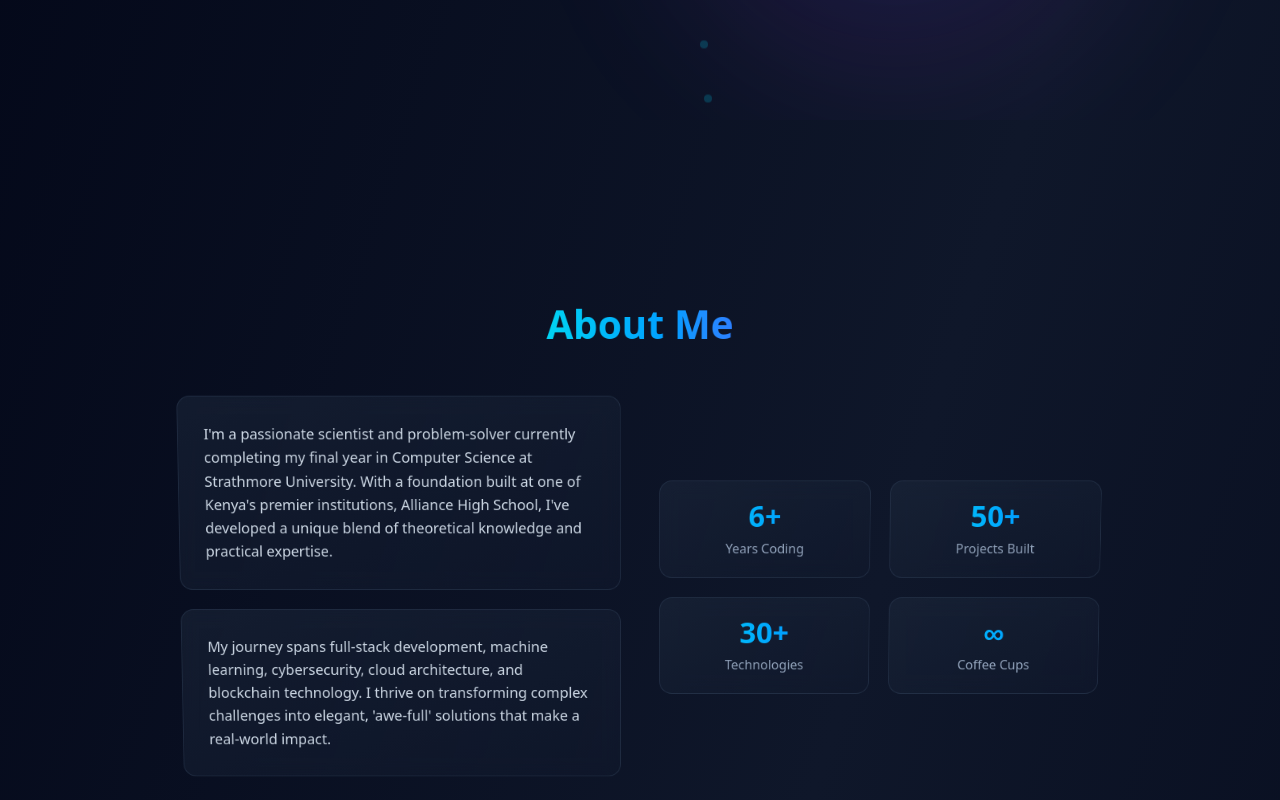
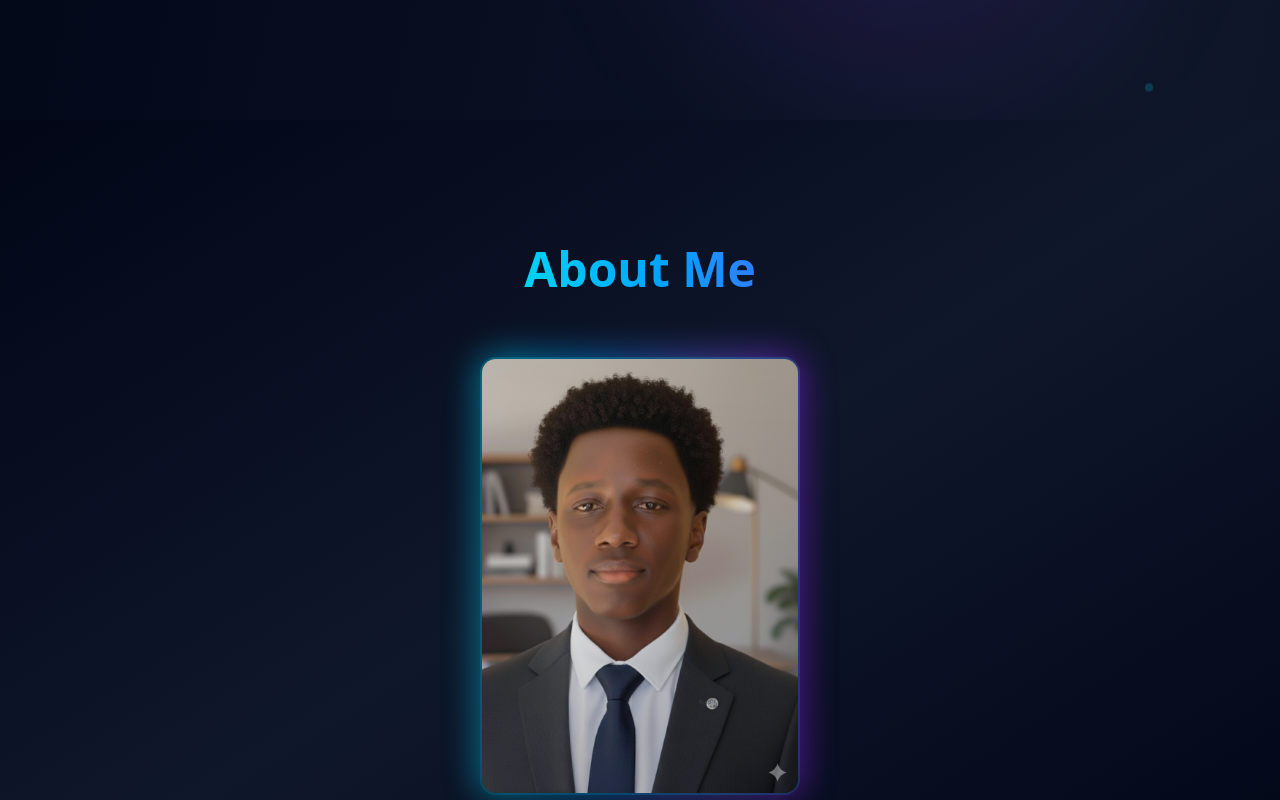
Before and after one commit to jm-0-magara/MyPortfolio, a React (Vite) app in the folder my-portfolio/: page / in a window 1280 px wide. Shown: the part 680-1480 px from the top of the page. Built offline with nearby package versions, Linux system fonts and the light colour scheme.

Commit message:
gsap failure

```diff
--- a/my-portfolio/src/App.jsx
+++ b/my-portfolio/src/App.jsx
@@ -402,53 +402,71 @@ const Portfolio = () => {
         </div>
       </section>
 
-      {/* About Section */}
-      <section className="py-32 px-6 relative">
+      {/* GSAP Zoom Portal Section - About Me */}
+      <section ref={zoomContainerRef} className="relative h-screen w-full">
+        {/* Background and Image zoom container */}
         <div
-          className="max-w-6xl mx-auto transition-all duration-500"
+          className="absolute inset-0 flex flex-col items-center justify-center overflow-hidden"
           style={{
-            transform: `scale(${getZoomScale(1000, 1000)}) perspective(1000px) rotateX(${Math.min(5, scrollProgress / 20 - 2)}deg)`,
+            background: getBackgroundGradient()
           }}
         >
-          <h2
-            data-animate-id="about-title"
-            className={`text-5xl font-bold mb-16 text-center transition-all duration-1000 ${
-              visibleElements.has('about-title')
-                ? 'opacity-100 translate-y-0'
-                : 'opacity-0 translate-y-10'
-            }`}
-            style={{
-              color: scrollProgress > 25 ? '#22d3ee' : '#ffffff'
-            }}
-          >
+          <h2 className="text-5xl font-bold mb-16 text-center z-10">
             <span className="bg-gradient-to-r from-cyan-400 to-blue-500 bg-clip-text text-transparent">
               About Me
             </span>
           </h2>
 
+          {/* Professional styled image with GSAP zoom */}
+          <div className="relative group">
+            {/* Glowing border effect */}
+            <div className="absolute -inset-1 bg-gradient-to-r from-cyan-400 via-blue-500 to-purple-600 rounded-3xl blur-lg opacity-50"></div>
+
+            {/* Image container */}
+            <div className="relative">
+              <img
+                ref={imageRef}
+                src="/jamesMagaraIMG.png"
+                alt="James Magara"
+                className="relative w-80 h-auto rounded-2xl shadow-2xl border-2 border-cyan-400/20"
+              />
+
+              {/* Subtle overlay gradient */}
+              <div className="absolute inset-0 bg-gradient-to-t from-slate-950/20 to-transparent rounded-2xl pointer-events-none"></div>
+            </div>
+          </div>
+
+          {/* Portal overlay effect */}
+          <div
+            ref={overlayRef}
+            className="absolute inset-0 opacity-0"
+            style={{
+              background: 'radial-gradient(circle, rgba(34, 211, 238, 0.3) 0%, rgba(8, 51, 68, 0.5) 20%, rgba(23, 37, 84, 0.8) 40%, rgba(15, 23, 42, 0.95) 60%, rgba(2, 6, 23, 1) 80%)'
+            }}
+          />
+        </div>
+
+        {/* Content that fades in after portal */}
+        <div
+          ref={contentRef}
+          className="absolute inset-0 flex items-center justify-center opacity-0 translate-y-10"
+        >
+          <div className="max-w-6xl mx-auto px-6 w-full">
+            <h2 className="text-5xl font-bold mb-12 text-center">
+              <span className="bg-gradient-to-r from-cyan-400 to-blue-500 bg-clip-text text-transparent">
+                Inside the Mind
+              </span>
+            </h2>
+
             <div className="grid md:grid-cols-2 gap-12 items-center">
               <div className="space-y-6">
-              <div
-                data-animate-id="about-text-1"
-                className={`p-8 bg-gradient-to-br from-slate-800/50 to-slate-900/50 backdrop-blur-sm rounded-2xl border border-slate-700/50 hover:border-cyan-400/50 transition-all duration-1000 ${
-                  visibleElements.has('about-text-1')
-                    ? 'opacity-100 translate-x-0'
-                    : 'opacity-0 -translate-x-10'
-                }`}
-              >
+                <div className="p-8 bg-gradient-to-br from-slate-800/50 to-slate-900/50 backdrop-blur-sm rounded-2xl border border-slate-700/50 hover:border-cyan-400/50 transition-all duration-500">
                   <p className="text-lg text-slate-300 leading-relaxed">
                     I'm a passionate scientist and problem-solver currently completing my final year in Computer Science at Strathmore University. With a foundation built at one of Kenya's premier institutions, Alliance High School, I've developed a unique blend of theoretical knowledge and practical expertise.
                   </p>
                 </div>
 
-              <div
-                data-animate-id="about-text-2"
-                className={`p-8 bg-gradient-to-br from-slate-800/50 to-slate-900/50 backdrop-blur-sm rounded-2xl border border-slate-700/50 hover:border-cyan-400/50 transition-all duration-1000 delay-200 ${
-                  visibleElements.has('about-text-2')
-                    ? 'opacity-100 translate-x-0'
-                    : 'opacity-0 -translate-x-10'
-                }`}
-              >
+                <div className="p-8 bg-gradient-to-br from-slate-800/50 to-slate-900/50 backdrop-blur-sm rounded-2xl border border-slate-700/50 hover:border-cyan-400/50 transition-all duration-500">
                   <p className="text-lg text-slate-300 leading-relaxed">
                     My journey spans full-stack development, machine learning, cybersecurity, cloud architecture, and blockchain technology. I thrive on transforming complex challenges into elegant, 'awe-full' solutions that make a real-world impact.
                   </p>
@@ -464,13 +482,7 @@ const Portfolio = () => {
                 ].map((stat, i) => (
                   <div
                     key={i}
-                  data-animate-id={`stat-${i}`}
-                  className={`p-6 bg-gradient-to-br from-slate-800/50 to-slate-900/50 backdrop-blur-sm rounded-2xl border border-slate-700/50 hover:border-cyan-400/50 transition-all duration-1000 hover:scale-105 text-center group ${
-                    visibleElements.has(`stat-${i}`)
-                      ? 'opacity-100 translate-y-0'
-                      : 'opacity-0 translate-y-10'
-                  }`}
-                  style={{ transitionDelay: `${i * 100}ms` }}
+                    className="p-6 bg-gradient-to-br from-slate-800/50 to-slate-900/50 backdrop-blur-sm rounded-2xl border border-slate-700/50 hover:border-cyan-400/50 transition-all duration-500 hover:scale-105 text-center group"
                   >
                     <div className="text-4xl font-bold bg-gradient-to-r from-cyan-400 to-blue-500 bg-clip-text text-transparent group-hover:scale-110 transition-transform">
                       {stat.value}
@@ -478,6 +490,7 @@ const Portfolio = () => {
                     <div className="text-slate-400 mt-2">{stat.label}</div>
                   </div>
                 ))}
+              </div>
             </div>
           </div>
         </div>
```
Lines whose indentation alone changed are shown as unchanged.
